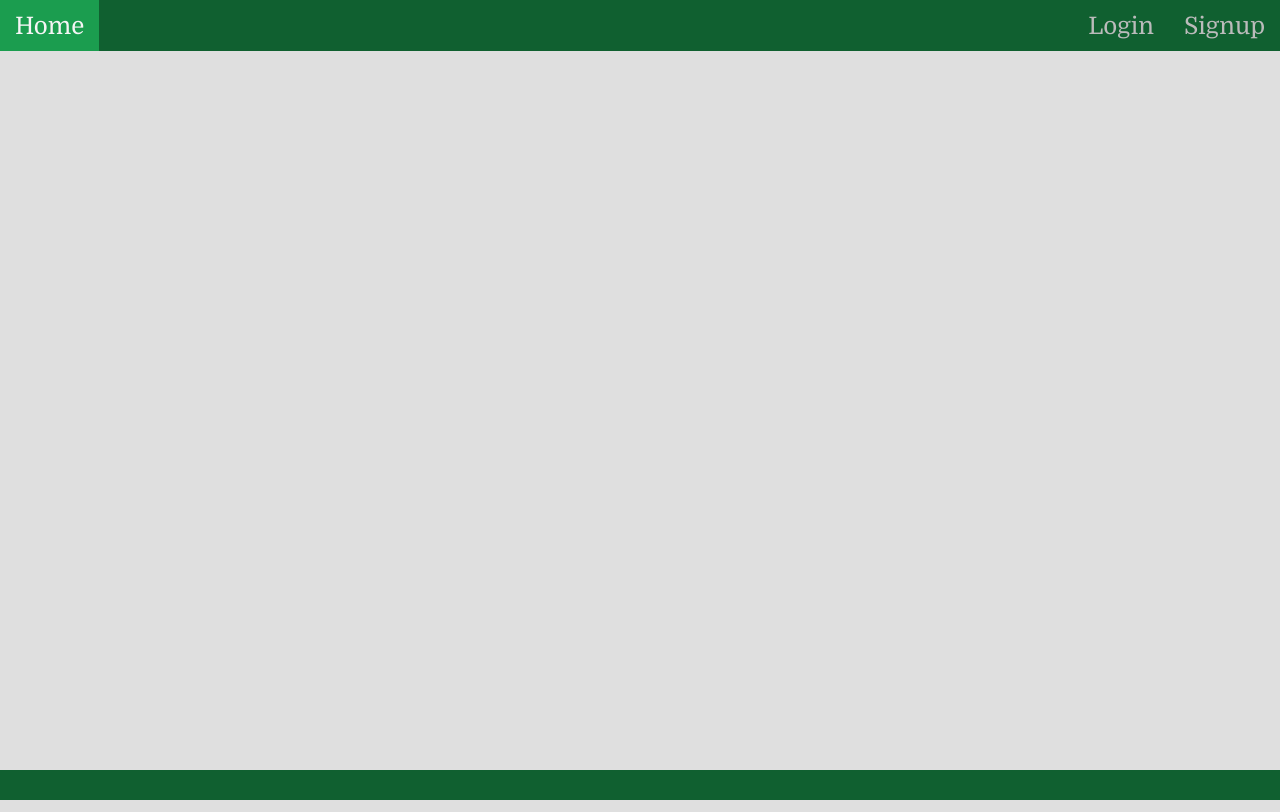
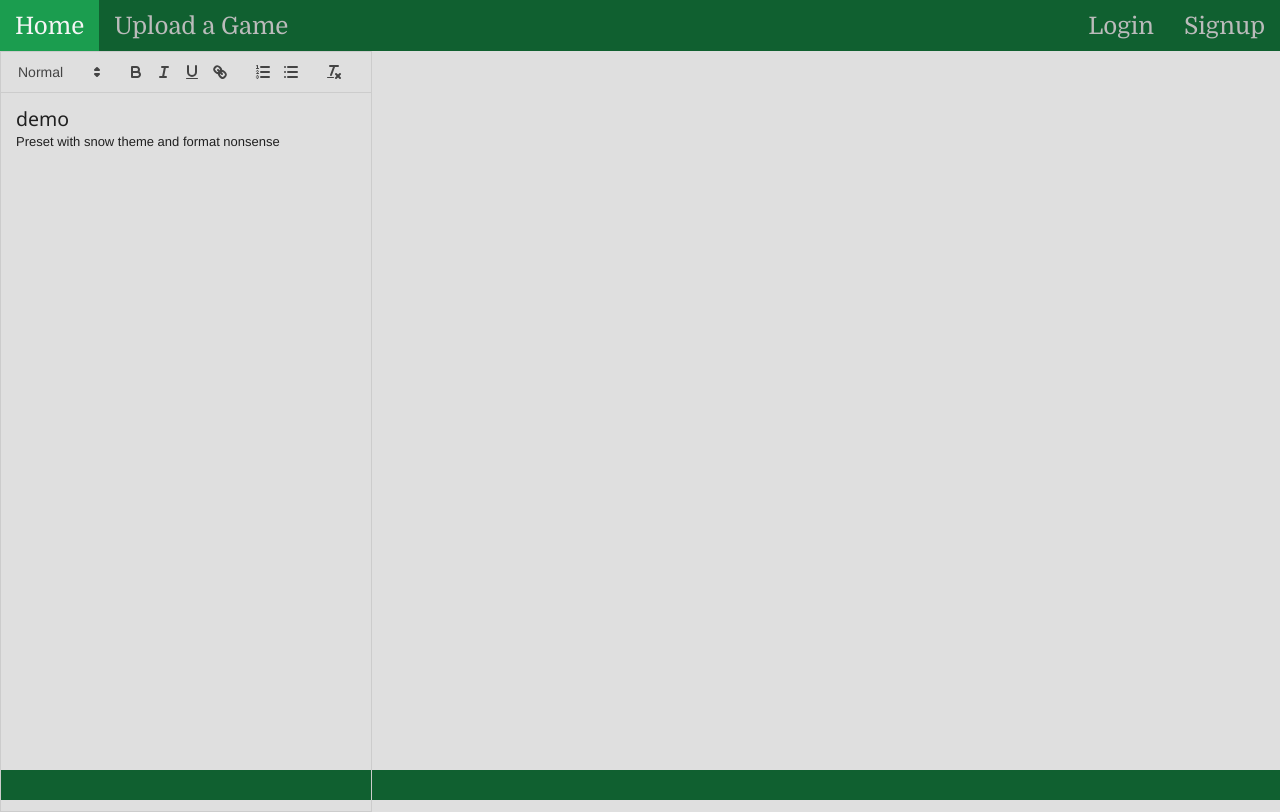
Before and after one commit to Exponential182/BHS-Game-Hub, a Flask app: page /quilltest in a window 1280 px wide. Run offline with Flask 3, Linux system fonts and the light colour scheme; some libraries are stand-ins or nearby versions.

Commit message:
Basic Game creation form done

```diff
--- a/routes.py
+++ b/routes.py
@@ -15,7 +15,7 @@ from sqlalchemy import select
 from sqlalchemy.exc import NoResultFound
 
 from extensions import db, hasher, login_manager
-from forms import LoginForm, SignupForm
+from forms import GameEditForm, LoginForm, SignupForm
 from models import Game, Genre, User
 
 main_bp = Blueprint("main", __name__)
@@ -124,6 +124,42 @@ def game_page(game_id):
     return render_template("game.html", game_data=game_info)
 
 
+@login_required
+@main_bp.route("/game/edit/<int:game_id>")
+def edit_game(game_id):
+    game_edit_form = GameEditForm()
+    game_exists = True
+
+    # New game check
+    if game_id == -1:
+        game_exists = False
+
+    # Invalid game id check
+    existing_game_stmt = select(Game).where(Game.id == game_id)
+    try:
+        db.session.execute(existing_game_stmt).one()
+    except NoResultFound:
+        game_exists = False
+
+
+    if game_exists:
+        # Check identity then
+        # Popualte form with existing data
+        pass
+    else:
+        # Assign new project to current indentity
+        # Create new form
+        pass
+
+    return render_template("game_form.html", form=game_edit_form)
+
+
+
+@main_bp.route("/newgame")
+def new_game():
+    return redirect(url_for('main.edit_game', game_id=-1))
+
+
 @main_bp.route("/download/<path:file_path>")
 def download(file_path):
     return send_from_directory(
--- /dev/null
+++ b/static/scripts/game_description.js
@@ -0,0 +1,3 @@
+const quill = new Quill('#quill-editor', {
+    theme: 'snow',
+});
--- a/templates/navbar.html
+++ b/templates/navbar.html
@@ -1,5 +1,6 @@
 <nav class="navbar-flex title">
     <a href="{{url_for('main.games')}}" class="navbar-link">Home</a>
+    <a href="{{url_for('main.new_game')}}" class="navbar-link">Upload a Game</a>
 
     {% if current_user.is_authenticated %}
         <a href="{{url_for('auth.logout')}}" class="navbar-link flex-align-right">Logout</a>
--- a/templates/quill.html
+++ b/templates/quill.html
@@ -1,7 +1,17 @@
 {% extends "layout.html" %}
+{% block style %}
+<script src="https://cdn.jsdelivr.net/npm/quill@2.0.3/dist/quill.js"></script>
+<link href="https://cdn.jsdelivr.net/npm/quill@2.0.3/dist/quill.snow.css" rel="stylesheet">
+{% endblock %}
 {% block content %}
 
+<div class="quill-containment">
+    <div id="quill-editor">
+        <h2>demo</h2>
+        <p>Preset with snow theme and format nonsense</p>
+    </div>
+</div>
 
 
-<script type="module" src="" defer></script>
+<script src="{{url_for('static', filename='scripts/game_description.js')}}" defer></script>
 {% endblock %}
```
Also changed, not shown: forms.py (+19 -0 lines), templates/game_form.html (added, +19 -0 lines), static/css/style.css (line endings or trailing spaces).
